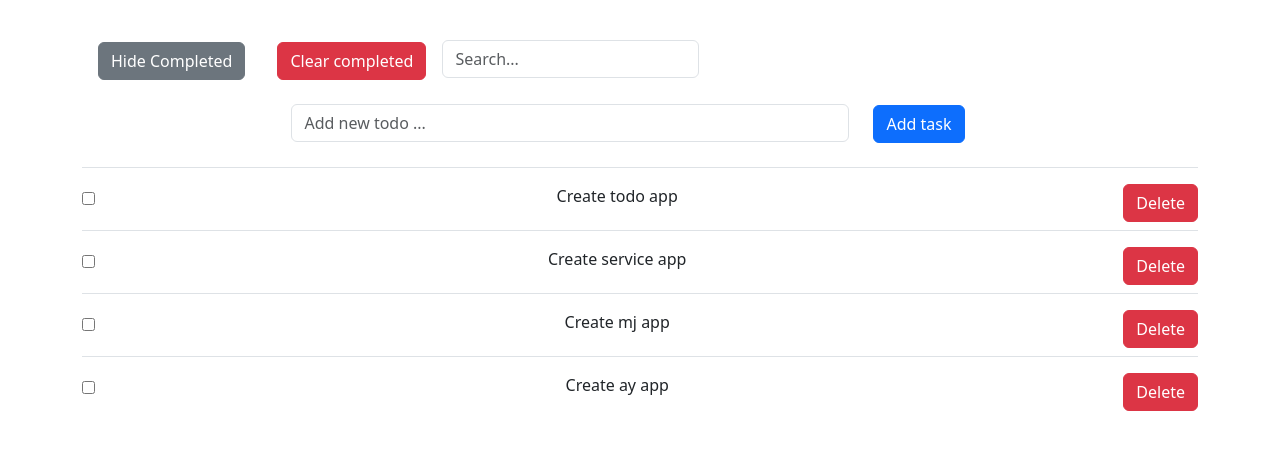
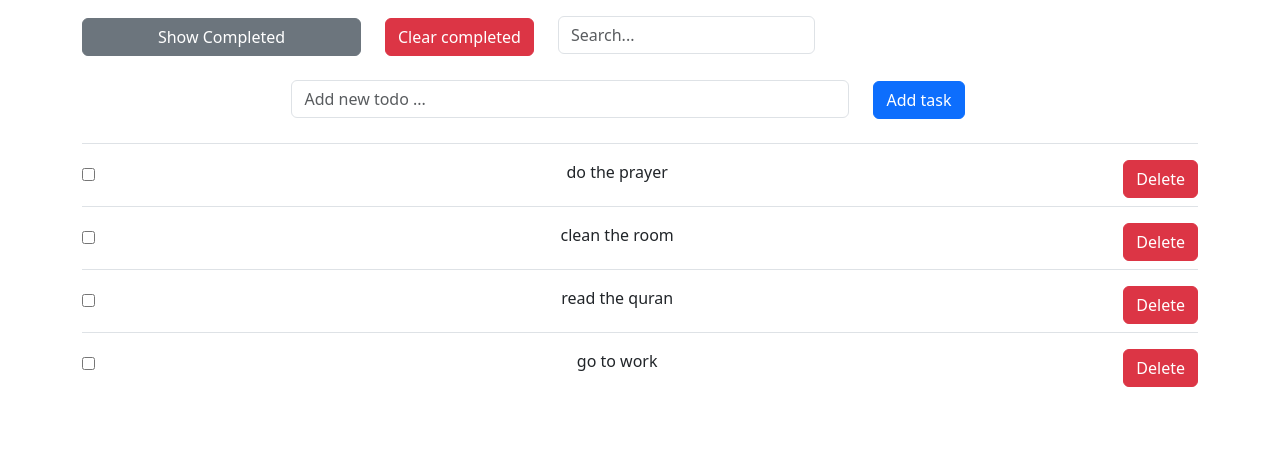
Before and after one commit to blue-draagon/my-react-tutorial, a React (Vite) app: page / in a window 1280 px wide. Shown: the top 450 px of the page. Built offline with nearby package versions, Linux system fonts and the light colour scheme.

Commit message:
use Context adaptation of todos

```diff
--- a/src/App.jsx
+++ b/src/App.jsx
@@ -1,35 +1,19 @@
-import {useTodos} from "./hooks/useTodos.js";
+import {TodosProvider} from "./components/todos/todosContext.jsx";
 import {TodosHeader} from "./components/todos/TodosHeader.jsx";
 import {TodoList} from "./components/todos/TodoList.jsx";
 import {TodoForm} from "./components/todos/TodoForm.jsx";
 
-const TODOS = [
-    {name: "Create todo app", checked: false},
-    {name: "Create service app", checked: false},
-    {name: "Create mj app", checked: false},
-    {name: "Create ay app", checked: false},
-]
-
 function App() {
     console.log("App render")
-    const todos = useTodos(TODOS);
 
     return (
-        <div className="container my-3">
-            <TodosHeader
-                showCompleted={todos.showCompleted}
-                clear={todos.clear}
-                toggleVisible={todos.toggleVisible}
-                search={todos.search}
-                setSearch={todos.setSearch}
-            />
-            <TodoForm addTask={todos.addTask} />
-            <TodoList
-                visible={todos.visible}
-                toggleCheck={todos.toggleCheck}
-                remove={todos.remove}
-            />
-        </div>
+        <TodosProvider>
+            <div className="container my-3">
+                <TodosHeader />
+                <TodoForm />
+                <TodoList />
+            </div>
+        </TodosProvider>
     )
 }
 
--- a/src/components/todos/TodoForm.jsx
+++ b/src/components/todos/TodoForm.jsx
@@ -1,10 +1,16 @@
-import {Input} from "../forms/Input.jsx";
+import {useTodoDispatch} from "./todosContext.jsx";
 
-export function TodoForm({addTask}) {
+export function TodoForm() {
+    console.log("TodoForm render")
+    const dispatch = useTodoDispatch()
+
     const handleSubmit = (e) => {
         e.preventDefault();
-        addTask({name: e.target.name.value, checked: false});
-        e.target.name.value = '';
+        const name = e.target.name.value;
+        if (name.trim() !== "") {
+            dispatch({type: "add_todo", item : {name: name, checked: false}})
+            e.target.name.value = '';
+        }
     }
 
     return (
--- a/src/components/todos/TodoList.jsx
+++ b/src/components/todos/TodoList.jsx
@@ -1,19 +1,21 @@
 import {TodoListItem} from "./TodoListItem.jsx";
-/**
- *
- * @param {[{name: string, checked: boolean}]} visible
- * @param {({name: string, checked: boolean}) => void} toggleCheck
- * @param {({name: string, checked: boolean}) => void} remove
- */
-export function TodoList ({visible, toggleCheck, remove}) {
+import {useTodos} from "./todosContext.jsx";
+export function TodoList () {
+    console.log("TodoList render")
+    const todos = useTodos()
+    const visible = todos.all.filter((todo) => {
+        let keep = todos.showCompleted ? true : !todo.checked
+        if (todos.searchPattern !== "") {
+            keep = todo.name.includes(todos.searchPattern)
+        }
+        return keep
+    })
     return (
         <div>
             <ul className="list-unstyled list vstack gap-2">
                 {visible.map(todo => (
                     <TodoListItem key={todo.name}
                         todo={todo}
-                        toggleCheck={toggleCheck}
-                        remove={remove}
                     />
                 ))}
             </ul>
--- a/src/components/todos/TodoListItem.jsx
+++ b/src/components/todos/TodoListItem.jsx
@@ -1,22 +1,29 @@
+import {useTodoDispatch} from "./todosContext.jsx";
+
 /**
  *
  * @param {{name: string, checked: boolean}} todo
- * @param {({name: string, checked: boolean}) => void} toggleCheck
- * @param {({name: string, checked: boolean}) => void} remove
  */
-export function TodoListItem({todo, toggleCheck, remove}) {
+export function TodoListItem({todo}) {
+    console.log("TodoListItem render")
+    const dispatch = useTodoDispatch()
+    const toggleCheck = () => {
+        dispatch({type: "toggle_todo", item : todo})
+    }
+    const remove = () => {
+        dispatch({type: "toggle_todo", item : todo})
+    }
     return (
         <li className="list-item text-center border-top pt-3">
-            <input type="checkbox" className="mt-2 form-check-inline float-start"
+            <input type="checkbox"
+                   className="mt-2 form-check-inline float-start"
                    checked={todo.checked}
-                   onChange={() => toggleCheck(todo)}
+                   onChange={toggleCheck}
             />
             <div className="d-inline-block mx-auto">
                 {todo.name}
             </div>
-            <button className="btn btn-danger float-end"
-                    onClick={() => remove(todo)}
-            >
+            <button className="btn btn-danger float-end" onClick={remove}>
                 Delete
             </button>
         </li>
--- a/src/components/todos/TodosHeader.jsx
+++ b/src/components/todos/TodosHeader.jsx
@@ -1,22 +1,65 @@
-import {Input} from "../forms/Input.jsx";
+import {useTodoDispatch, useTodos} from "./todosContext.jsx";
+import {useState} from "react";
 
-export function TodosHeader({showCompleted, clear, toggleVisible, search, setSearch}) {
-
+export function TodosHeader() {
     return (
         <div className="my-2">
-            <button onClick={toggleVisible} className="btn btn-secondary mx-3">
-                {showCompleted ? "Hide Completed" : "Show Completed"}
-            </button>
-            <button onClick={clear} className="btn btn-danger mx-3">
-                Clear completed
-            </button>
-            <div className="d-inline-block">
-                <Input
-                    placeholder="Search..."
-                    value={search}
-                    onChange={setSearch}
-                />
-            </div>
+            <TodoHeaderCompleted />
+            <TodoHeaderSearch/>
         </div>
     )
 }
+
+function TodoHeaderCompleted() {
+    console.log("TodoHeaderCompleted render")
+    const dispatch = useTodoDispatch()
+    const {showCompleted, all} = useTodos()
+    let hasCompleted = false;
+    all.some((todo) => {
+        if (todo.checked) {
+            hasCompleted = true;
+            return true;
+        }
+        return false;
+    })
+    const toggleVisible = () => {
+        if (hasCompleted) {
+            dispatch({type: "toggle_completed"})
+        }
+    }
+    const clearCompleted = () => {
+        if (hasCompleted) {
+            dispatch({type: "remove_completed"})
+        }
+    }
+    return (
+        <>
+            <button onClick={toggleVisible} className="btn btn-secondary me-4 w-25">
+                {showCompleted ? "Hide Completed" : "Show Completed"}
+            </button>
+            <button onClick={clearCompleted} className="btn btn-danger me-4">
+                Clear completed
+            </button>
+        </>
+    )
+}
+
+function TodoHeaderSearch() {
+    console.log("TodoHeaderSearch render")
+    const dispatch = useTodoDispatch()
+    const [search, setSearch] = useState('')
+    const toggleSearch = (e) => {
+        dispatch({type: "toggle_search", pattern: e.target.value})
+        setSearch(e.target.value)
+    }
+    return (
+        <div className="d-inline-block">
+            <input
+                className="form-control"
+                placeholder="Search..."
+                value={search}
+                onChange={toggleSearch}
+            />
+        </div>
+    )
+}
--- /dev/null
+++ b/src/components/todos/todosContext.jsx
@@ -0,0 +1,87 @@
+import {createContext, useContext, useReducer} from "react";
+
+
+const TodosContext = createContext({
+    all: [],
+    showCompleted: false,
+    searchPattern: ""
+})
+const TodoActionsContext = createContext(() => {})
+
+export function TodosProvider({children}) {
+    const [todos, dispatch] = useReducer(todoReducer, TODOS)
+    return (
+        <TodosContext.Provider value={todos}>
+            <TodoActionsContext.Provider value={dispatch}>
+                {children}
+            </TodoActionsContext.Provider>
+        </TodosContext.Provider>
+    )
+}
+
+export function useTodos() {
+    return useContext(TodosContext)
+}
+
+export function useTodoDispatch() {
+    return useContext(TodoActionsContext)
+}
+
+/**
+ *
+ * @param {{all: [{name: string, checked: boolean}], showCompleted: boolean, searchPattern: string}} state
+ * @param {{type: string, item?: {name: string, checked: boolean}, pattern?: string}} action
+ * @returns {{all: [{name: string, checked: boolean}], showCompleted: boolean, searchPattern: string}}
+ */
+function todoReducer(state, action) {
+    switch (action.type) {
+        case "remove_todo": {
+            return {
+                ...state,
+                all: state.all.filter(todo => todo !== action.item)
+            }
+        }
+        case "toggle_todo": {
+            return {
+                ...state,
+                all: state.all.map(todo => todo === action.item ? {...todo, checked: !todo.checked} : todo)
+            }
+        }
+        case "add_todo": {
+            return {
+                ...state,
+                all: [...state.all, action.item]
+            }
+        }
+        case "remove_completed": {
+            return {
+                ...state,
+                all: state.all.filter(todo => !todo.checked)
+            }
+        }
+        case "toggle_completed": {
+            return {
+                ...state,
+                showCompleted: !state.showCompleted
+            }
+        }
+        case "toggle_search": {
+            return {
+                ...state,
+                searchPattern: action.pattern
+            }
+        }
+    }
+    throw new Error("Unrecognized action type");
+}
+
+const TODOS = {
+    all: [
+        {name: "do the prayer", checked: false},
+        {name: "clean the room", checked: false},
+        {name: "read the quran", checked: false},
+        {name: "go to work", checked: false},
+    ],
+    showCompleted: false,
+    searchPattern: ""
+}
--- a/src/hooks/useTodos.js
+++ /dev/null
@@ -1,59 +0,0 @@
-import {useCallback, useReducer, useState} from "react";
-
-function todoReducer(state, action) {
-    switch (action.type) {
-        case "remove_todo": {
-            return {
-                ...state,
-                todos : state.todos.filter(todo => todo !== action.item)
-            }
-        }
-        case "toggle_todo": {
-            return {
-                ...state,
-                todos : state.todos.map(todo => todo === action.item ? {...todo, checked: !todo.checked} : todo)
-            }
-        }
-        case "add_todo": {
-            return {
-                ...state,
-                todos : [...state.todos, action.item]
-            }
-        }
-        case "remove_completed": {
-            return {
-                ...state,
-                todos : state.todos.filter(todo => !todo.checked)
-            }
-        }
-        case "toggle_completed": {
-            return {
-                ...state,
-                showCompleted: !state.showCompleted
-            }
-        }
-    }
-    throw new Error("Unrecognized action type");
-}
-
-export function useTodos(todos = []) {
-    const [state, dispatch] = useReducer(todoReducer, {showCompleted: true, todos: todos})
-    const [search, setSearch] = useState('')
-
-    const visibleTodos = state.showCompleted ? state.todos : state.todos.filter(todo => !todo.checked)
-    const displayTodos = search !== '' ?
-        visibleTodos.filter(todo => todo.name.toLowerCase().includes(search.toLowerCase())) :
-        visibleTodos
-
-    return {
-        visible: displayTodos,
-        remove: useCallback((todo) => dispatch({type: "remove_todo", item: todo}), []),
-        toggleCheck: useCallback((todo) => dispatch({type: "toggle_todo", item: todo}), []),
-        addTask: useCallback((todo) => dispatch({type: "add_todo", item: todo}), []),
-        clear: useCallback(() => dispatch({type: "remove_completed"}), []),
-        toggleVisible: useCallback(() => dispatch({type: "toggle_completed"}), []),
-        search: search,
-        setSearch: setSearch,
-        showCompleted: state.showCompleted,
-    }
-}
```
